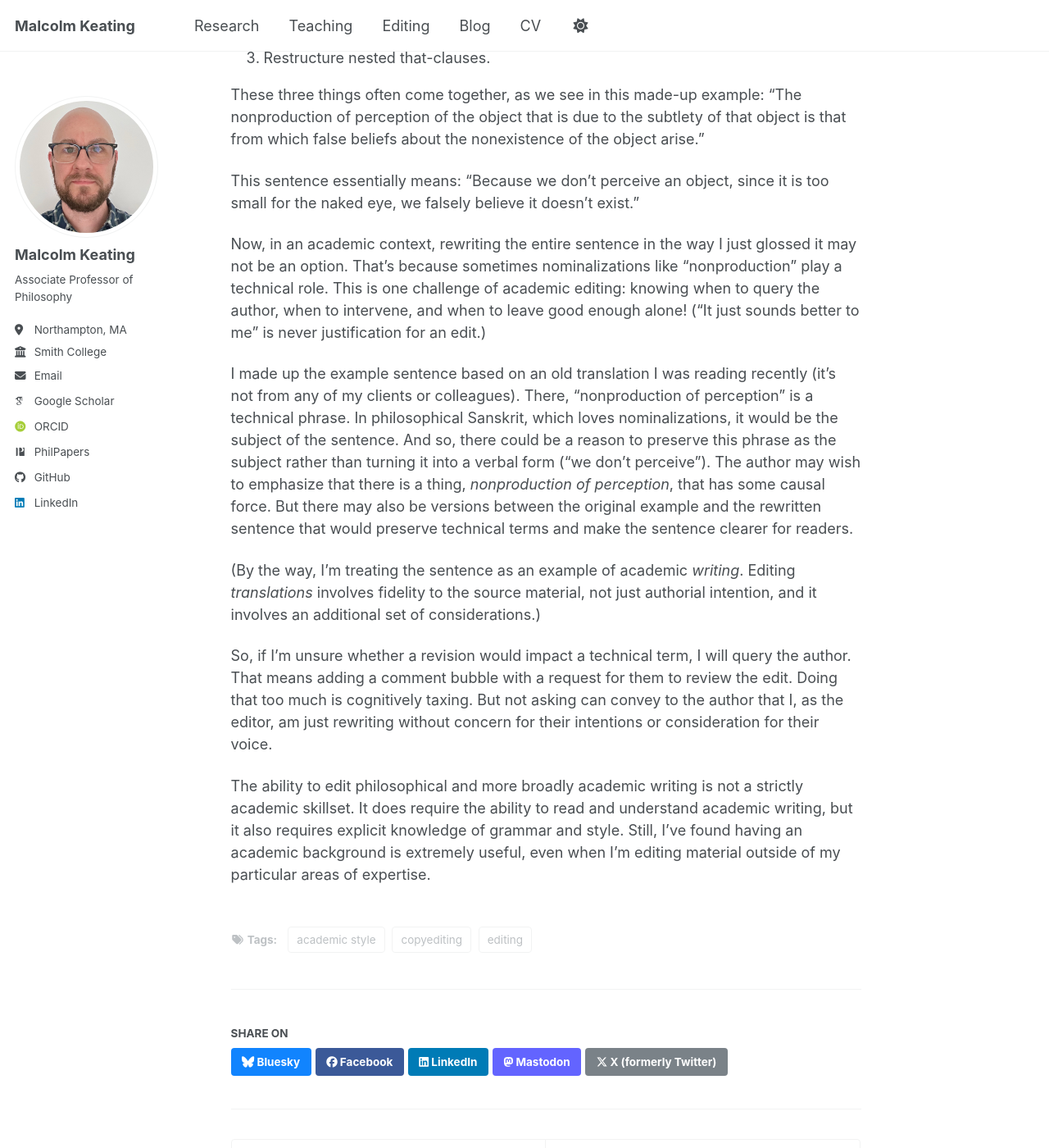
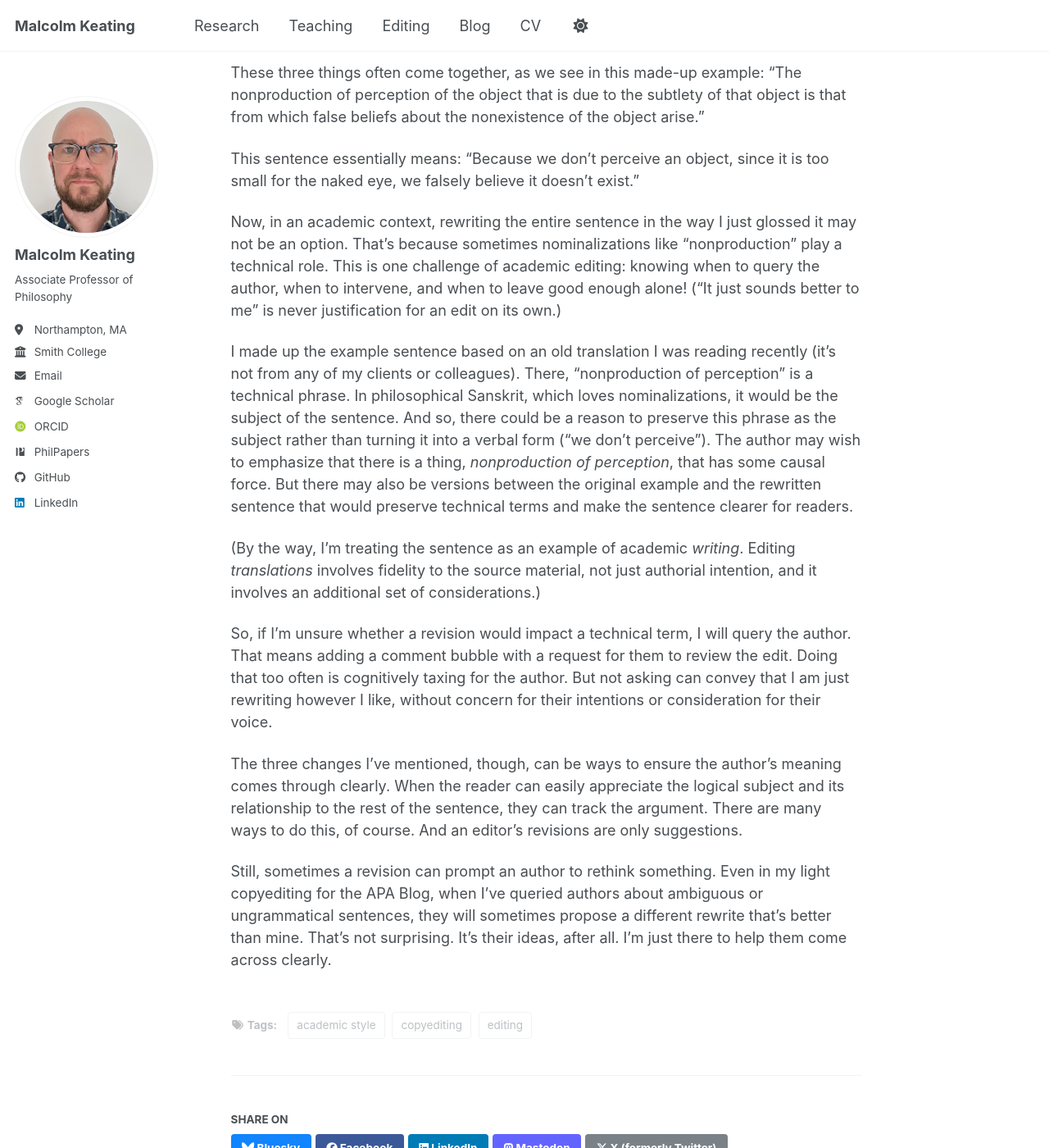
Before and after one commit to malcolmkeating/malcolmkeating.github.io, a Jekyll site: the page built from _posts/2026-02-22-academic.md, in a window 1280 px wide and 1400 px high, scrolled down 682 px. Shown: the whole window at 82% size. Built offline with Jekyll 4.4.1, drawn with Linux system fonts in a browser that asks for light colours; some web fonts are replaced; a script bundle is joined from its source files by our own code; library files that are not in the unit come from our copies; comment, search, counter and statistics services are not loaded; some of the changed text lies outside the part shown.

Commit message:
Add files via upload
revised post for content

```diff
--- a/_posts/2026-02-22-academic.md
+++ b/_posts/2026-02-22-academic.md
@@ -9,9 +9,9 @@
   - "academic style"
 ---
 
-Over the last two months, I've begun copyediting for the [APA Blog](https://blog.apaonline.org/), part of a team of three copyeditors, and I've also begun the last course for my copyediting certificate, offered by [UC San Diego Extended Studies](https://extendedstudies.ucsd.edu/certificates/copyediting). Both experiences have been useful for reflecting on how to edit academic writing to be clear and even stylish.
+Over the last two months, I've begun copyediting for the [APA Blog](https://blog.apaonline.org/), and I've also begun the last course for my copyediting certificate, offered by [UC San Diego Extended Studies](https://extendedstudies.ucsd.edu/certificates/copyediting). So I've been thinking a lot about how to edit academic writing to be clear and even stylish.
 
-In this post, I'm going talk about some of what I do when I'm engaged in a *heavy* copyedit, the kind of edit in which I revise sentences to remove redundancy, improve clarity, and ensure they still convey the author's ideas. At the APA Blog, in contrast, I'm doing *light* copyedits, only making changes for mechanical errors or genuinely ambiguous sentences. I don't typically suggest or implement changes like the ones I'll talk about below.
+In this post, I'll explain how I do this in a *heavy* copyedit, the kind of edit in which I revise sentences to remove redundancy, improve clarity, and ensure they still convey the author's ideas. At the APA Blog, in contrast, I'm doing *light* copyedits, only making changes for mechanical errors or genuinely ambiguous sentences. I don't typically suggest or implement changes like the ones I'll talk about below.
 
 (Before I start, I should note that I learned a lot about academic style from Helen Sword's [*Stylish Academic Writing*](https://www.helensword.com/stylish-academic-writing), a book I recommend to academics and academic editors.)
 
@@ -25,12 +25,14 @@
 
 This sentence essentially means: "Because we don't perceive an object, since it is too small for the naked eye, we falsely believe it doesn't exist."
 
-Now, in an academic context, rewriting the entire sentence in the way I just glossed it may not be an option. That's because sometimes nominalizations like "nonproduction" play a technical role. This is one challenge of academic editing: knowing when to query the author, when to intervene, and when to leave good enough alone! ("It just sounds better to me" is never justification for an edit.)
+Now, in an academic context, rewriting the entire sentence in the way I just glossed it may not be an option. That's because sometimes nominalizations like "nonproduction" play a technical role. This is one challenge of academic editing: knowing when to query the author, when to intervene, and when to leave good enough alone! ("It just sounds better to me" is never justification for an edit on its own.)
 
 I made up the example sentence based on an old translation I was reading recently (it's not from any of my clients or colleagues). There, "nonproduction of perception" is a technical phrase. In philosophical Sanskrit, which loves nominalizations, it would be the subject of the sentence. And so, there could be a reason to preserve this phrase as the subject rather than turning it into a verbal form ("we don't perceive"). The author may wish to emphasize that there is a thing, *nonproduction of perception*, that has some causal force. But there may also be versions between the original example and the rewritten sentence that would preserve technical terms and make the sentence clearer for readers.
 
 (By the way, I'm treating the sentence as an example of academic *writing*. Editing *translations* involves fidelity to the source material, not just authorial intention, and it involves an additional set of considerations.)
 
-So, if I'm unsure whether a revision would impact a technical term, I will query the author. That means adding a comment bubble with a request for them to review the edit. Doing that too much is cognitively taxing. But not asking can convey to the author that I, as the editor, am just rewriting without concern for their intentions or consideration for their voice.
+So, if I'm unsure whether a revision would impact a technical term, I will query the author. That means adding a comment bubble with a request for them to review the edit. Doing that too often is cognitively taxing for the author. But not asking can convey that I am just rewriting however I like, without concern for their intentions or consideration for their voice.
 
-The ability to edit philosophical and more broadly academic writing is not a strictly academic skillset. It does require the ability to read and understand academic writing, but it also requires explicit knowledge of grammar and style. Still, I've found having an academic background is extremely useful, even when I'm editing material outside of my particular areas of expertise.
+The three changes I've mentioned, though, can be ways to ensure the author's meaning comes through clearly. When the reader can easily appreciate the logical subject and its relationship to the rest of the sentence, they can track the argument. There are many ways to do this, of course. And an editor's revisions are only suggestions.
+
+Still, sometimes a revision can prompt an author to rethink something. Even in my light copyediting for the APA Blog, when I've queried authors about ambiguous or ungrammatical sentences, they will sometimes propose a different rewrite that's better than mine. That's not surprising. It's their ideas, after all. I'm just there to help them come across clearly.
```
